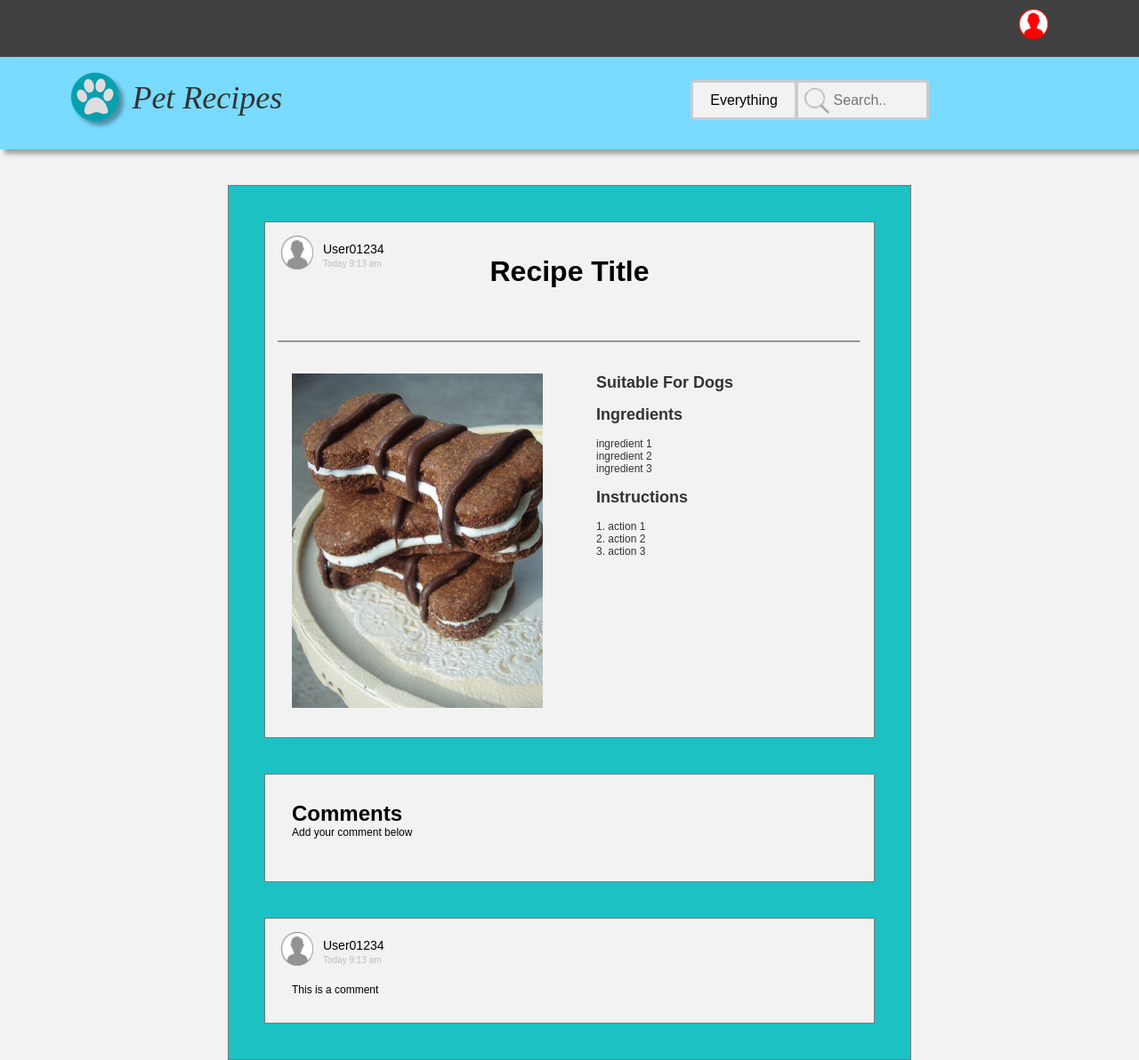
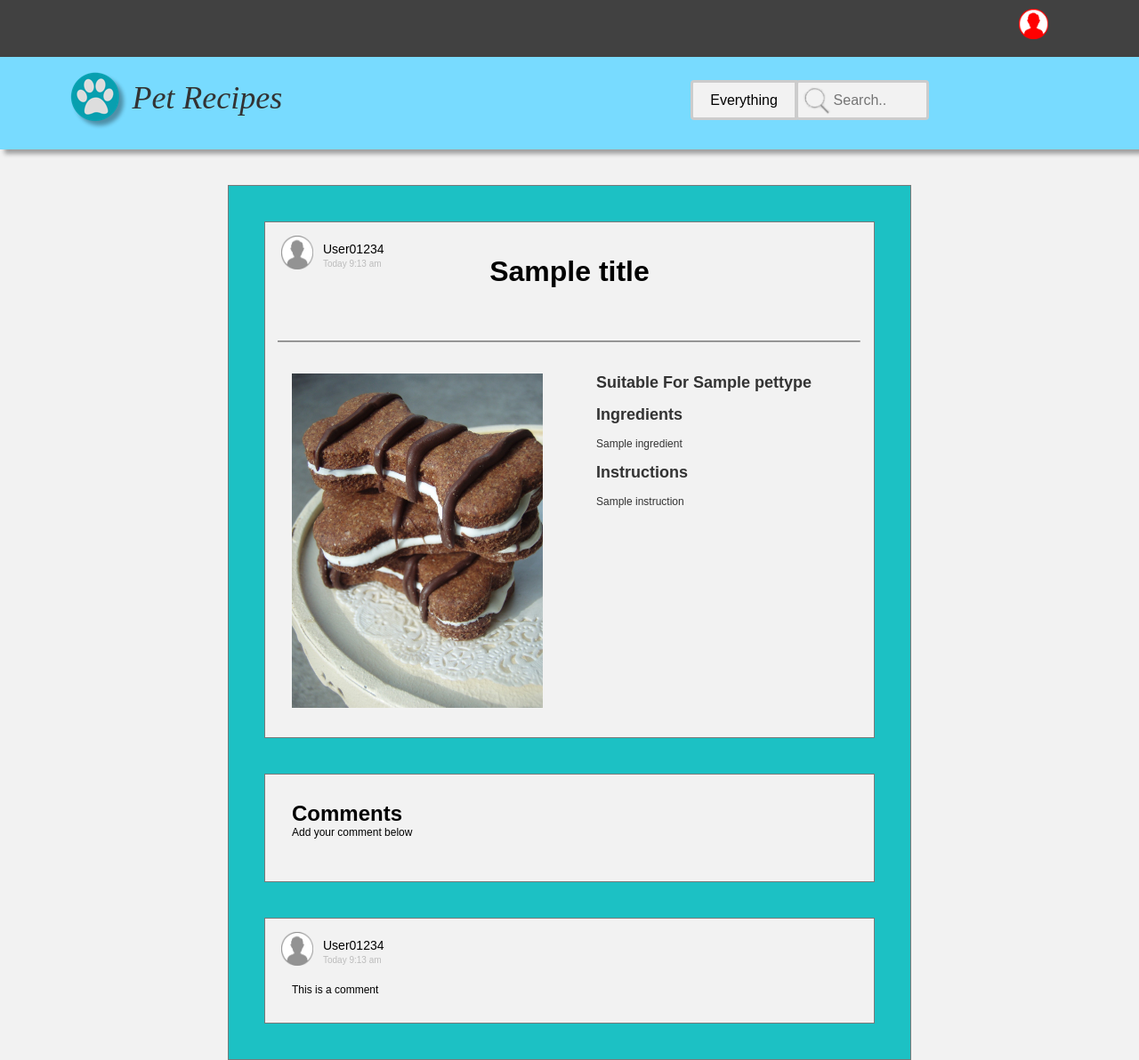
Before and after one commit to YijunFang/Pet_Recipe, a Flask app: template app/templates/recipe.html in a window 1280 px wide. Shown: the whole page at 89% size. Run offline with Flask 2, Linux system fonts and the light colour scheme; the template is opened without the code that fills it: most values are stand-ins (such as "Sample title", 1, 10 or a date in 2020).

Commit message:
individual recipe page works

```diff
--- a/app/templates/home.html
+++ b/app/templates/home.html
@@ -42,7 +42,8 @@
 
                     <!-- title -->
                     <div id = "default_inner" style="text-align:center" >
-                    <a href="{{ url_for('recipe_view',recipeid='hello') }}" class="heading_1" >{{ r.Recipe.title }}</a><br>
+                    <a href="{{ url_for('recipe_view',recipeid= r.Recipe.id, title= r.Recipe.title, ingredient= r.Recipe.ingredient,
+				instruction=r.Recipe.instruction, pettype=r.Pet_type.type) }}" class="heading_1" >{{ r.Recipe.title }}</a><br>
                     </div>
 
                     <!-- horizontal line-->
--- a/app/templates/recipe.html
+++ b/app/templates/recipe.html
@@ -42,7 +42,7 @@
 
                     <!-- title -->
                     <div id = "default_inner" >
-                    <p class="heading_1" style="text-align:center">Recipe Title</p><br>
+                    <p class="heading_1" style="text-align:center"> {{ title }} </p><br>
                     </div>
 
                     <!-- horizontal line-->
@@ -62,17 +62,13 @@
                     <div class="recipe_column_right">
                         <div id = "default_inner">
 
-                        <p class="heading_3">Suitable For Dogs</p><br>
+                        <p class="heading_3">Suitable For {{ pettype }}</p><br>
 
                         <p class="heading_3">Ingredients</p><br>
-                        <p class="paragraph">ingredient 1</p>
-                        <p class="paragraph">ingredient 2</p>
-                        <p class="paragraph">ingredient 3</p>
+                        <p class="paragraph">{{ ingredient }}</p>
 
                         <br><p class="heading_3">Instructions</p><br>
-                        <p class="paragraph">1. action 1</p>
-                        <p class="paragraph">2. action 2</p>
-                        <p class="paragraph">3. action 3</p>
+                        <p class="paragraph">{{ instruction }}</p>
                         <br>
                       </div>
                     </div>
--- a/app/views.py
+++ b/app/views.py
@@ -42,7 +42,16 @@ def login():
 @app.route('/recipe')
 def recipe_view():
 	recipeid = request.args.get('recipeid')
-	return render_template("recipe.html")
+	title = request.args.get('title')
+	ingredient = request.args.get('ingredient')
+	instruction = request.args.get('instruction')
+	pettype= request.args.get('pettype')
+	return render_template("recipe.html",
+		recipeid=recipeid,
+		title=title,
+		ingredient=ingredient,
+		instruction=instruction,
+		pettype=pettype)
 
 if __name__ == '__main__':
 	#print "lol"
```
Also changed, not shown: 6 other files.
